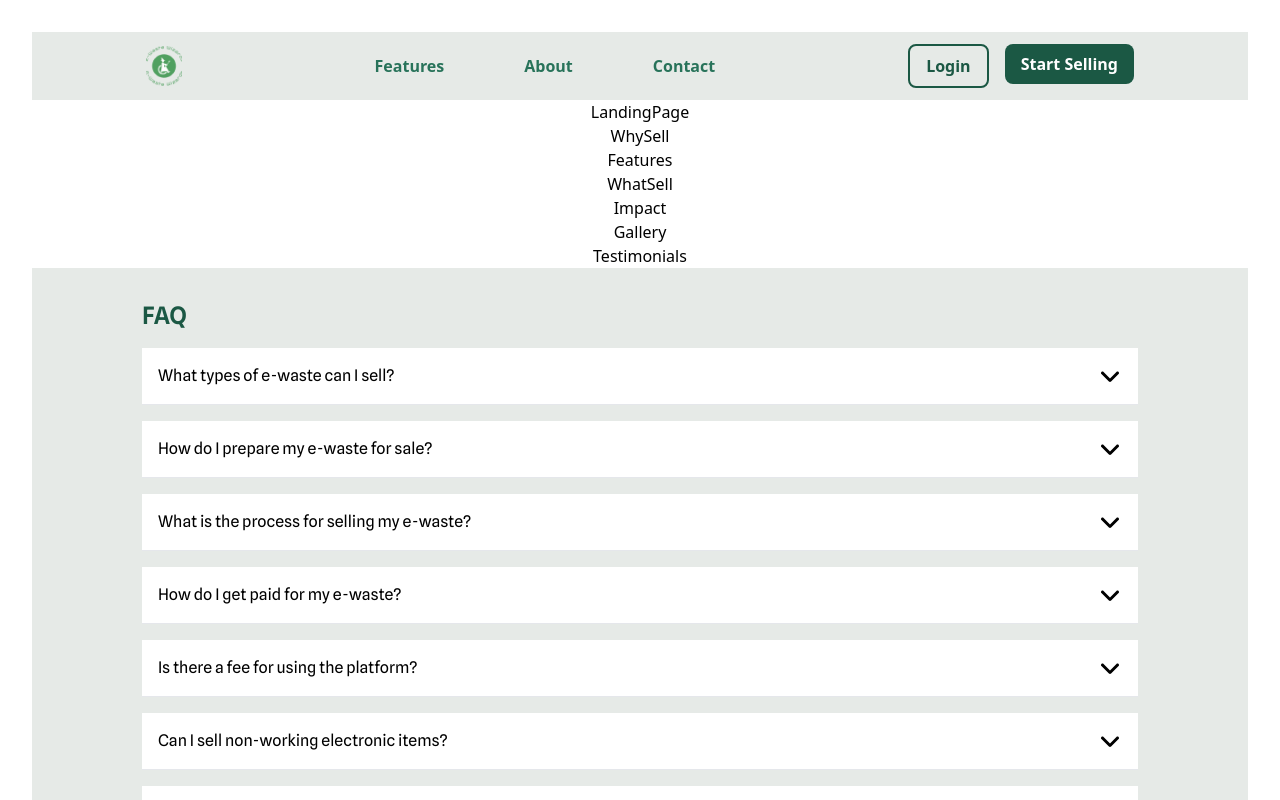
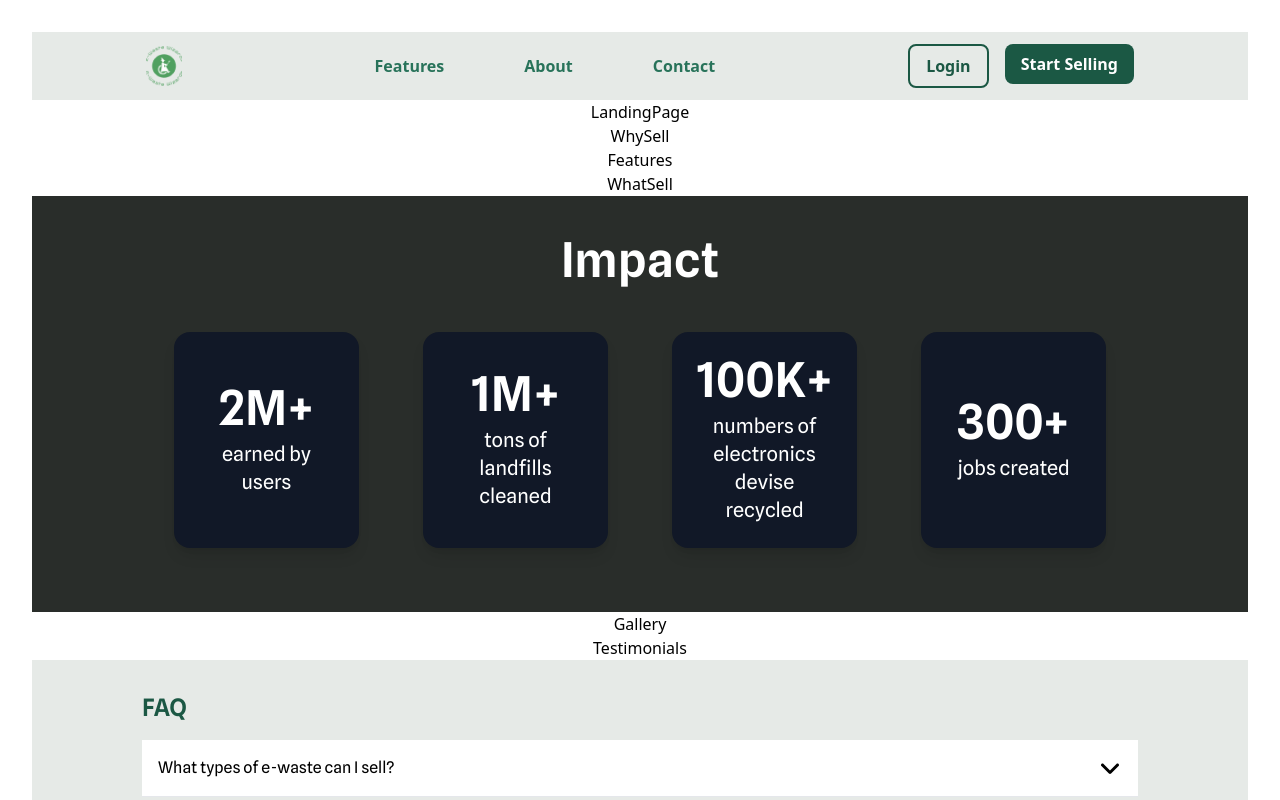
Before and after one commit to jagatjyoti-01/waste-management, a React (Vite) app in the folder FRONTEND/: page / in a window 1280 px wide. Shown: the top 800 px of the page. Built offline with nearby package versions, Linux system fonts and the light colour scheme.

Commit message:
Updated Impact

```diff
--- a/FRONTEND/src/components/Impact.jsx
+++ b/FRONTEND/src/components/Impact.jsx
@@ -1,9 +1,38 @@
-import React from 'react'
+import React from "react";
+import CountUp from "react-countup";
 
-function Impact() {
-    return (
-      <div>Impact</div>
-    )
-  }
+const Impact = () => {
+  const impactData = [
+    { id: 1, end: 2, suffix: "M+", label: "earned by users" },
+    { id: 2, end: 1, suffix: "M+", label: "tons of landfills cleaned" },
+    { id: 3, end: 100, suffix: "K+", label: "numbers of electronics devise recycled" },
+    { id: 4, end: 300, suffix: "+", label: "jobs created" },
+  ];
 
-  export default Impact
+  return (
+    <div className="bg-[#292D2A] py-10" style={{ fontFamily: 'Spline Sans' }}>
+      <div className="max-w-full lg:mx-[110px] px-4 sm:px-6 md:px-8">
+        <h2 className="text-white text-3xl sm:text-4xl lg:text-5xl font-bold mb-6">
+          Impact
+        </h2>
+        <div className="grid grid-cols-1 sm:grid-cols-2 md:grid-cols-2 lg:grid-cols-4 gap-8 sm:gap-10 lg:gap-16 text-center py-6">
+          {impactData.map((data) => (
+            <div
+              key={data.id}
+              className="flex flex-col items-center justify-center p-6 bg-[#111827] text-white rounded-2xl shadow-lg transition transform hover:scale-105 duration-400"
+            >
+              <div className="text-3xl sm:text-4xl lg:text-5xl font-bold">
+                <CountUp end={data.end} duration={2} separator="," suffix={data.suffix} />
+              </div>
+              <p className="mt-2 text-center text-base sm:text-lg lg:text-xl whitespace-normal">
+                {data.label}
+              </p>
+            </div>
+          ))}
+        </div>
+      </div>
+    </div>
+  );
+};
+
+export default Impact;
```
